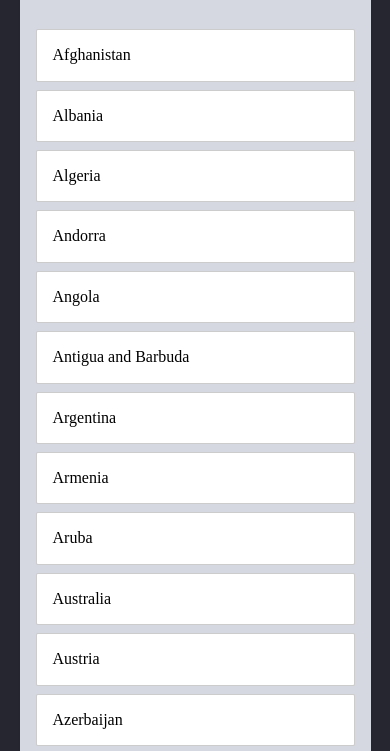
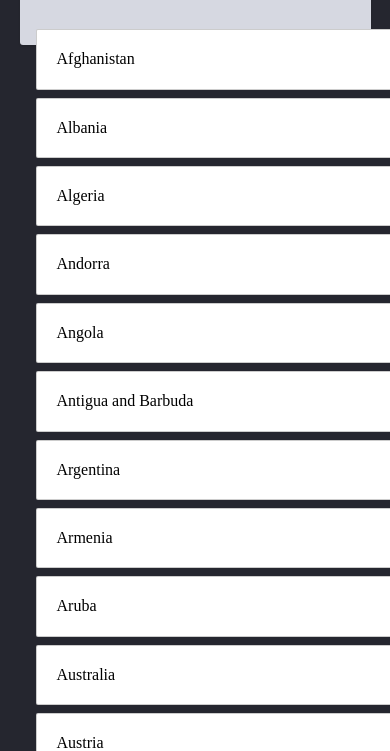
Before and after one commit to abdbadgithub/codi-html-css-git-excercice, a website: page week-2/10-media-queries/index.html in a window 390 px wide. Shown: the part 75-826 px from the top of the page. Drawn offline with Linux system fonts and the light colour scheme.

Commit message:
Completed 10-media-queries

```diff
--- a/week-2/10-media-queries/columns.css
+++ b/week-2/10-media-queries/columns.css
@@ -1 +1,16 @@
-/* Add your own CSS code below */
+.country {
+  float: left;
+  width: 25%;
+  padding: 20px;
+}
+@media screen and (max-width: 1200px) {
+  .country {
+    width: 40%;
+  }
+}
+
+@media screen and (max-width: 768px) {
+  .country {
+    width: 100%;
+  }
+}
```
